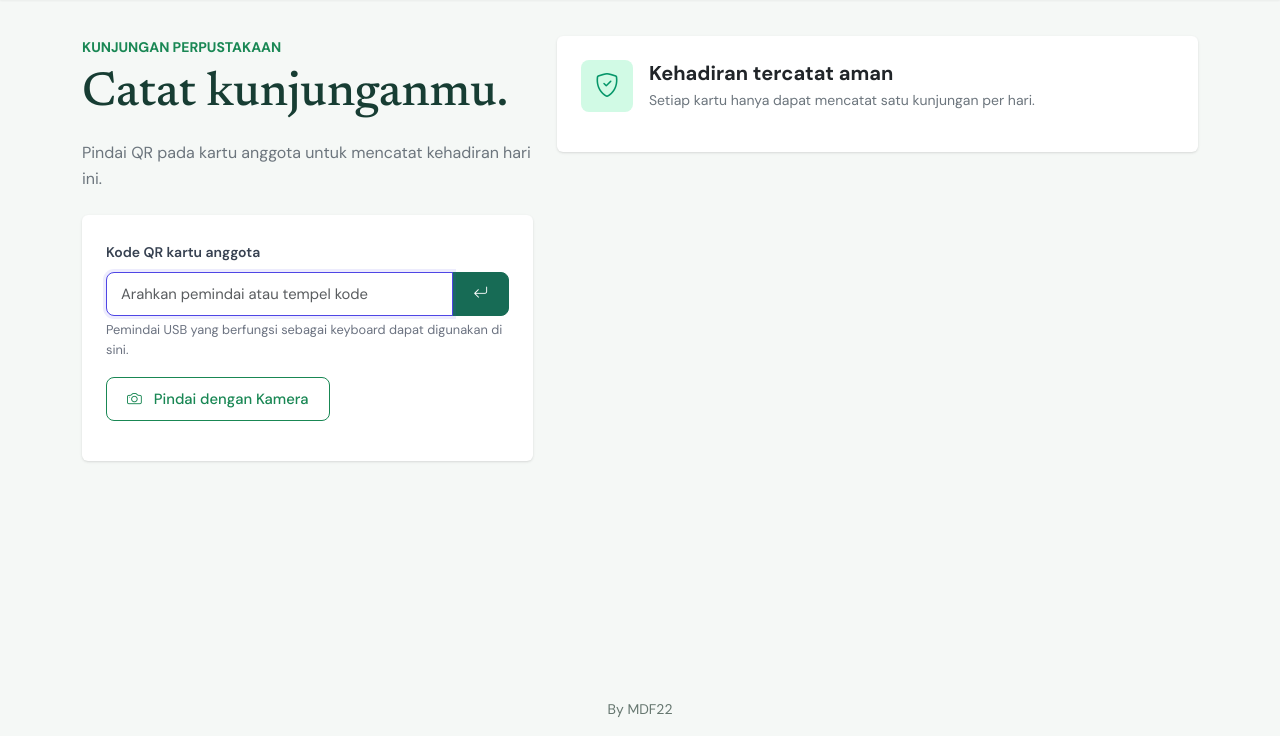
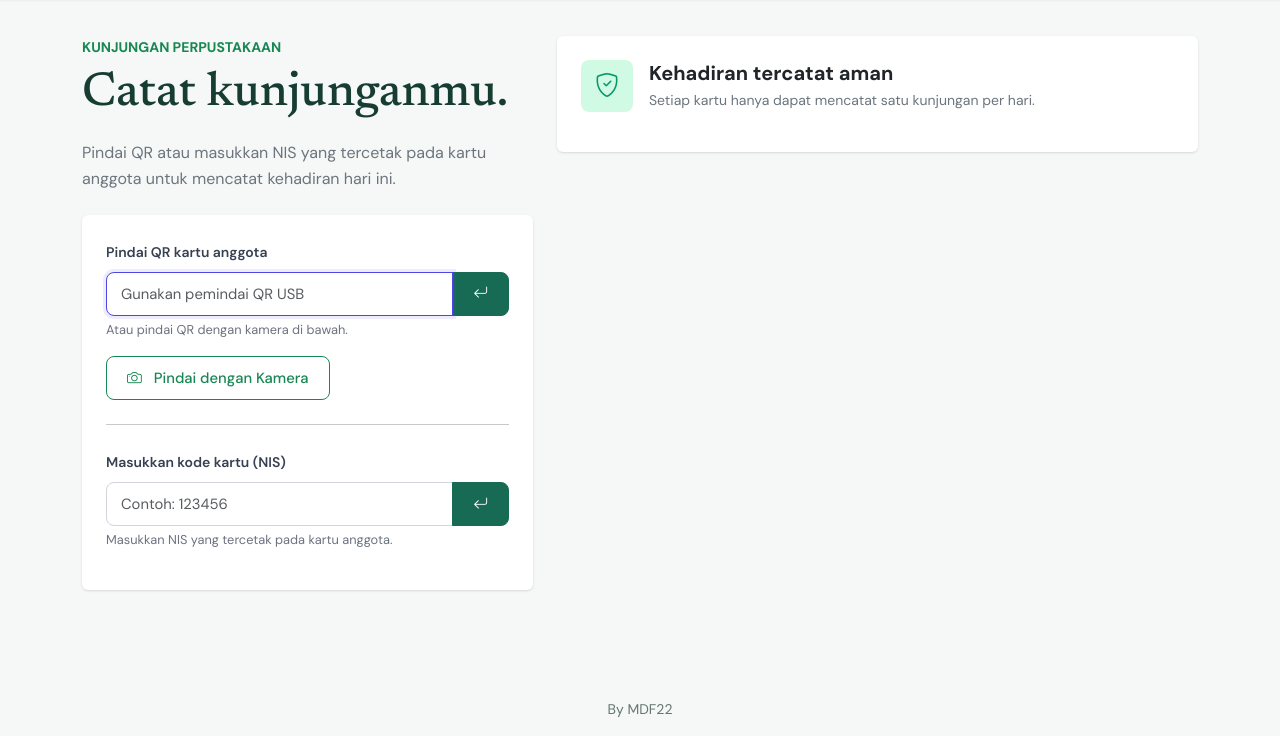
Before and after one commit to mdf21/perpustakaan, a Flask app: page /kunjungan in a window 1280 px wide. Shown: the part 64-800 px from the top of the page. Run offline with Flask 3, Linux system fonts and the light colour scheme.

Commit message:
update masukkan kode kartu

```diff
--- a/app.py
+++ b/app.py
@@ -694,14 +694,18 @@ def kartu_anggota_page(id):
 def catat_kunjungan():
     data = request.get_json(silent=True) or {}
     token = data.get('qr_code', '').strip()
-    if not token:
-        return jsonify({'success': False, 'message': 'QR kartu anggota wajib dipindai'}), 400
-    serializer = URLSafeSerializer(app.config['SECRET_KEY'], salt='kartu-anggota')
-    try:
-        payload = serializer.loads(token)
-    except BadSignature:
-        return jsonify({'success': False, 'message': 'QR kartu tidak valid'}), 400
-    anggota = Anggota.query.filter_by(id=payload.get('anggota_id'), status='Aktif').first()
+    nis = data.get('nis', '').strip()
+    if token:
+        serializer = URLSafeSerializer(app.config['SECRET_KEY'], salt='kartu-anggota')
+        try:
+            payload = serializer.loads(token)
+        except BadSignature:
+            return jsonify({'success': False, 'message': 'QR kartu tidak valid'}), 400
+        anggota = Anggota.query.filter_by(id=payload.get('anggota_id'), status='Aktif').first()
+    elif nis:
+        anggota = Anggota.query.filter_by(nis=nis, status='Aktif').first()
+    else:
+        return jsonify({'success': False, 'message': 'Pindai QR atau masukkan kode kartu (NIS)'}), 400
     if not anggota:
         return jsonify({'success': False, 'message': 'Anggota tidak ditemukan atau tidak aktif'}), 404
     today = date.today()
--- a/templates/kunjungan.html
+++ b/templates/kunjungan.html
@@ -5,20 +5,29 @@
     <div class="col-lg-5">
         <p class="text-uppercase small fw-bold text-success mb-2">Kunjungan Perpustakaan</p>
         <h1 class="student-heading display-5 mb-3">Catat kunjunganmu.</h1>
-        <p class="text-secondary mb-4">Pindai QR pada kartu anggota untuk mencatat kehadiran hari ini.</p>
+        <p class="text-secondary mb-4">Pindai QR atau masukkan NIS yang tercetak pada kartu anggota untuk mencatat kehadiran hari ini.</p>
         <div class="card"><div class="card-body p-4">
             <form id="scanForm">
-                <label for="qrCode" class="form-label fw-semibold">Kode QR kartu anggota</label>
+                <label for="qrCode" class="form-label fw-semibold">Pindai QR kartu anggota</label>
                 <div class="input-group">
-                    <input id="qrCode" class="form-control" autocomplete="off" placeholder="Arahkan pemindai atau tempel kode" required>
+                    <input id="qrCode" class="form-control" autocomplete="off" placeholder="Gunakan pemindai QR USB" required>
                     <button class="btn btn-primary" type="submit" aria-label="Catat kunjungan"><i class="bi bi-arrow-return-left"></i></button>
                 </div>
-                <div class="form-text">Pemindai USB yang berfungsi sebagai keyboard dapat digunakan di sini.</div>
+                <div class="form-text">Atau pindai QR dengan kamera di bawah.</div>
             </form>
             <div class="d-flex gap-2 mt-3">
                 <button id="cameraButton" class="btn btn-outline-success" type="button"><i class="bi bi-camera me-1"></i>Pindai dengan Kamera</button>
                 <button id="stopCamera" class="btn btn-outline-secondary d-none" type="button" aria-label="Hentikan kamera"><i class="bi bi-stop-fill"></i></button>
             </div>
+            <hr class="my-4">
+            <form id="manualForm">
+                <label for="memberCode" class="form-label fw-semibold">Masukkan kode kartu (NIS)</label>
+                <div class="input-group">
+                    <input id="memberCode" class="form-control" autocomplete="off" placeholder="Contoh: 123456" required>
+                    <button class="btn btn-primary" type="submit" aria-label="Catat kunjungan dengan kode kartu"><i class="bi bi-arrow-return-left"></i></button>
+                </div>
+                <div class="form-text">Masukkan NIS yang tercetak pada kartu anggota.</div>
+            </form>
             <video id="cameraPreview" class="w-100 mt-3 d-none" playsinline></video>
             <div id="scanMessage" class="mt-3" role="status" aria-live="polite"></div>
         </div></div>
@@ -35,6 +44,8 @@
 <script>
 const scanForm = document.getElementById('scanForm');
 const qrInput = document.getElementById('qrCode');
+const manualForm = document.getElementById('manualForm');
+const memberCodeInput = document.getElementById('memberCode');
 const message = document.getElementById('scanMessage');
 const cameraPreview = document.getElementById('cameraPreview');
 const cameraButton = document.getElementById('cameraButton');
@@ -44,11 +55,20 @@ let scanning = false;
 
 scanForm.addEventListener('submit', async function(event) {
     event.preventDefault();
+    await recordAttendance({qr_code: qrInput.value.trim()}, qrInput);
+});
+
+manualForm.addEventListener('submit', async function(event) {
+    event.preventDefault();
+    await recordAttendance({nis: memberCodeInput.value.trim()}, memberCodeInput);
+});
+
+async function recordAttendance(code, input) {
     message.className = 'mt-3 text-secondary';
     message.textContent = 'Mencatat kunjungan...';
     const response = await fetch('/api/kunjungan/scan', {
         method: 'POST', headers: {'Content-Type': 'application/json'},
-        body: JSON.stringify({qr_code: qrInput.value.trim()})
+        body: JSON.stringify(code)
     });
     const result = await response.json();
     message.className = `mt-3 ${result.success ? 'text-success' : 'text-danger'}`;
@@ -57,10 +77,10 @@ scanForm.addEventListener('submit', async function(event) {
         const attendee = result.anggota;
         document.getElementById('attendanceResult').classList.remove('d-none');
         document.getElementById('attendanceResult').innerHTML = `<strong>${escapeHtml(attendee.nama)}</strong><div class="text-secondary">${escapeHtml(attendee.nis)} · ${escapeHtml(attendee.kelas)} · ${escapeHtml(result.waktu)}</div>`;
-        qrInput.value = '';
+        input.value = '';
     }
-    qrInput.focus();
-});
+    input.focus();
+}
 
 cameraButton.addEventListener('click', async function() {
     if (!('BarcodeDetector' in window)) {
```
